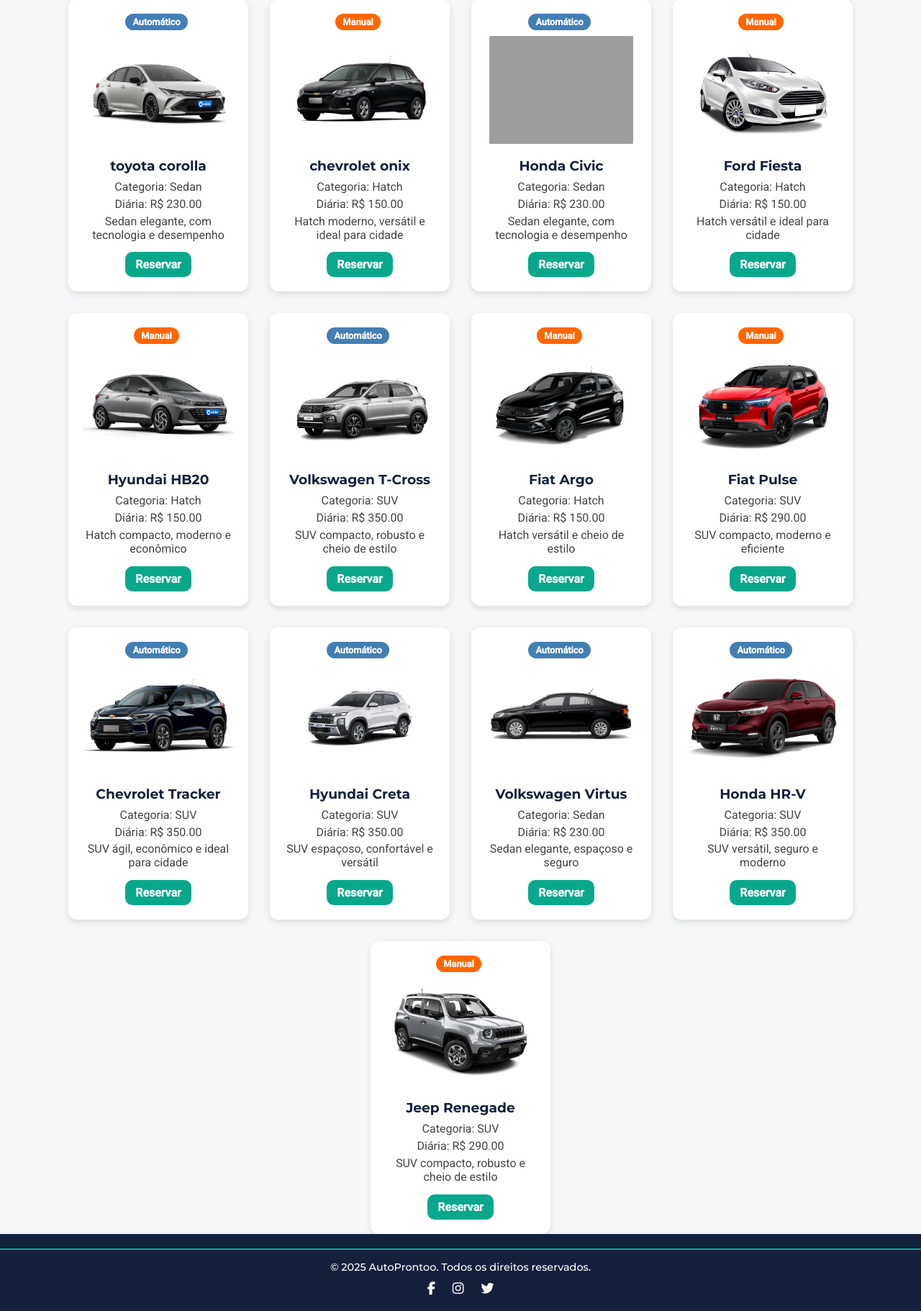
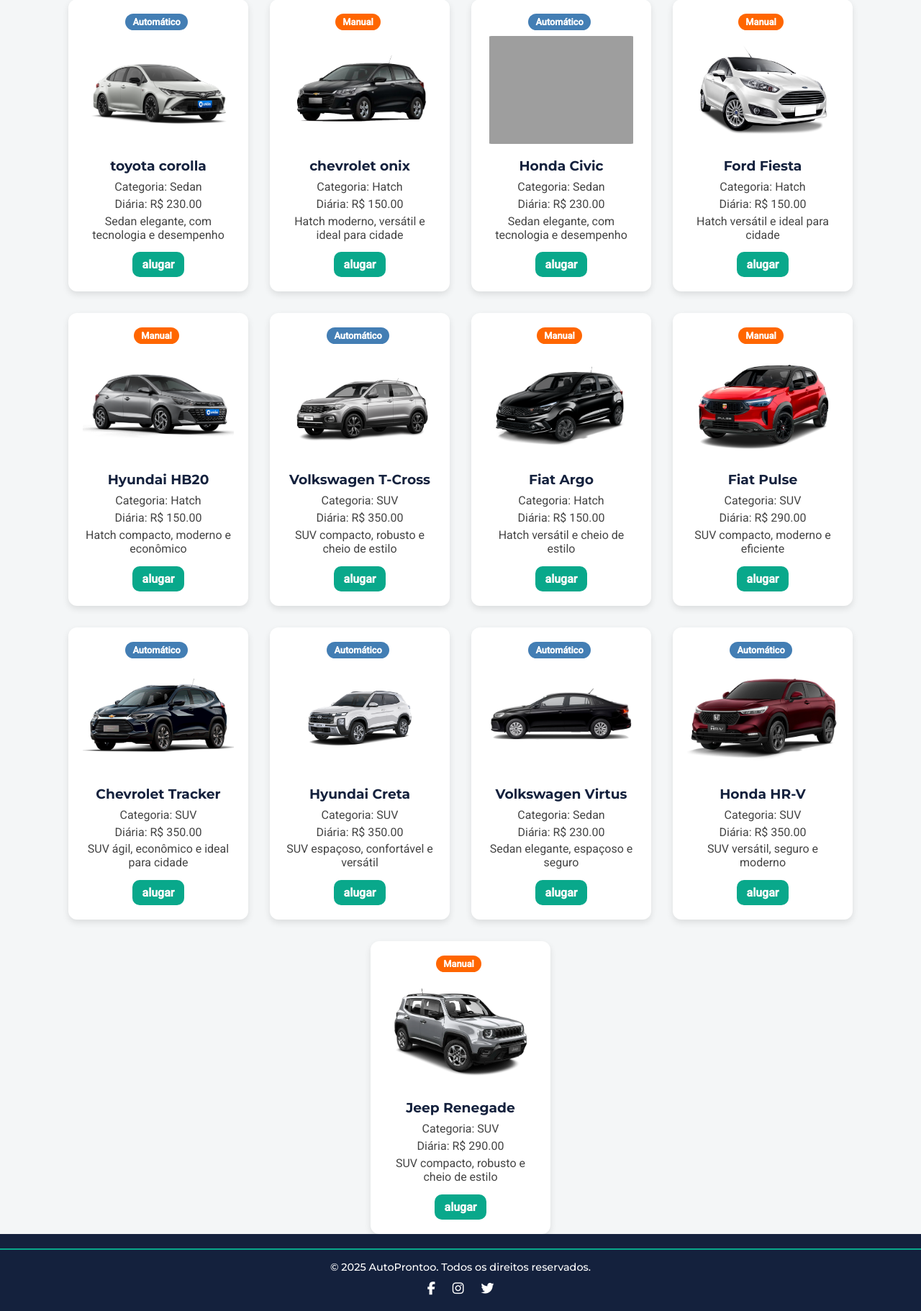
Before and after one commit to sofiabali/AutoProntoo, a Flask app: page /carros in a window 1280 px wide. Shown: the part 172-1994 px from the top of the page at 72% size. Run offline with Flask 3, Linux system fonts and the light colour scheme; data comes from the database, SQL or seed files in the repository; grey boxes are pictures that could not be loaded.

Commit message:
chega por hoje

```diff
--- a/templates/carrinho.html
+++ b/templates/carrinho.html
@@ -67,7 +67,7 @@
     </div>
 
   {% else %}
-    <p>Seu carrinho está vazio 😢</p>
+    <p>Seu carrinho está vazio </p>
   {% endif %}
 </div>
 {% endblock %}
--- a/templates/carros.html
+++ b/templates/carros.html
@@ -49,7 +49,7 @@
     <p>{{ carro.descricao }}</p>
     {% endif %}
 
-    <a class="btn-reservar" href="{{ url_for('reservar', carro_id=carro.id) }}">Reservar</a>
+    <a class="btn-reservar" href="{{ url_for('reservar', carro_id=carro.id) }}">alugar</a>
   </div>
   {% endfor %}
 </div>
```
